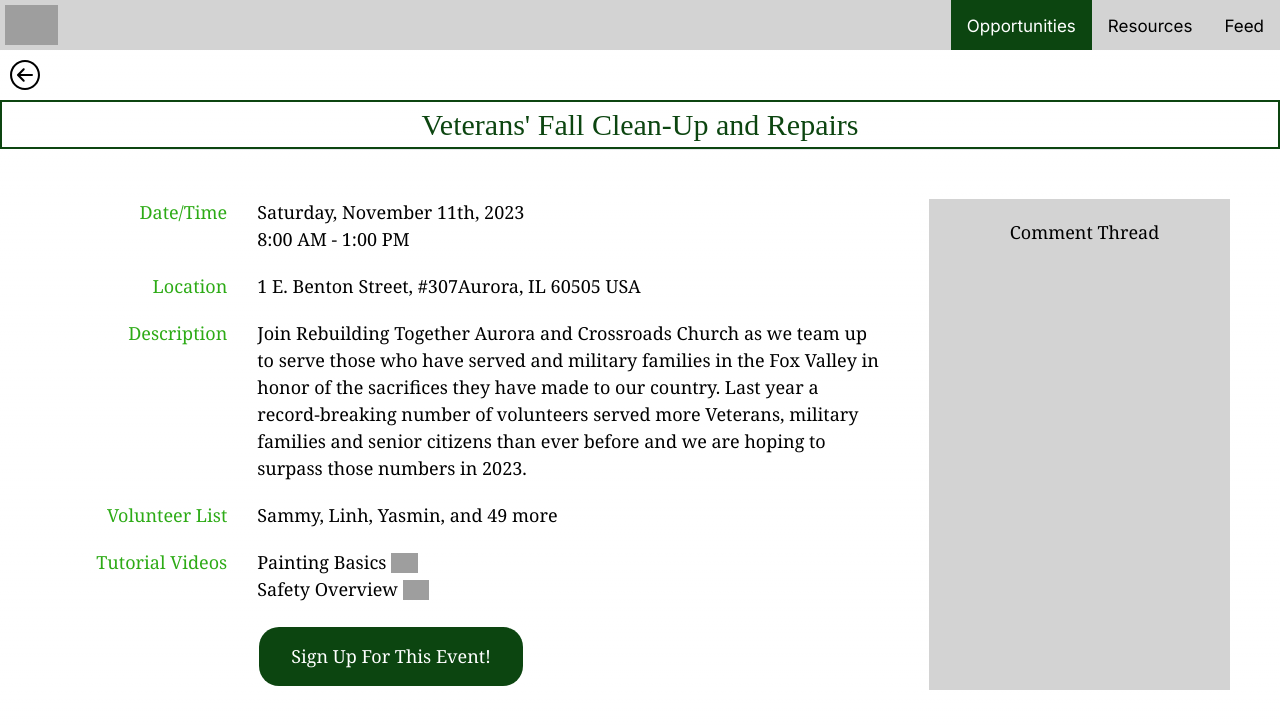
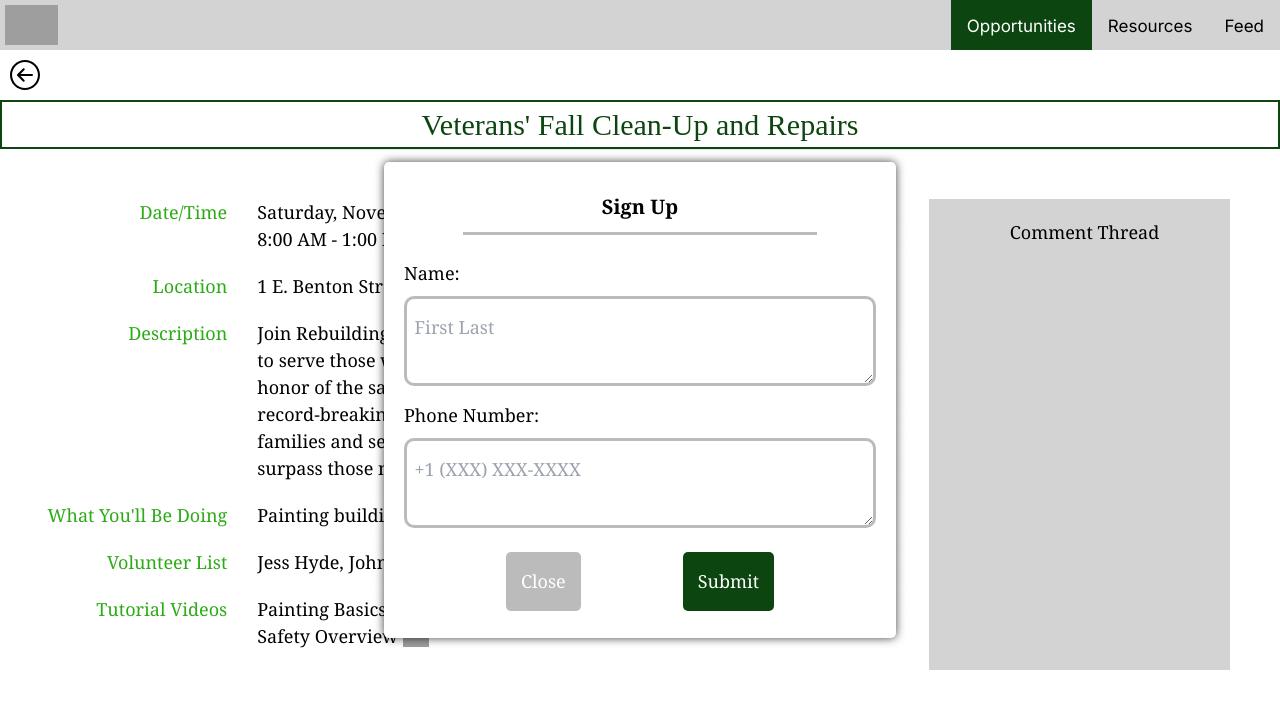
Before and after one commit to cfgchicago23/Team-5, a Next.js app in the folder frontend/: page /opportunities/job1 in a window 1280 px wide. Both pictures are taken after a click on the button "Sign Up For This Event!". Shown: the top 728 px of the page. Built offline with nearby package versions, Linux system fonts and the light colour scheme; grey boxes are pictures that could not be loaded.

Commit message:
Adding Sign Up pop-up

```diff
--- a/frontend/src/app/components/JobBoard.tsx
+++ b/frontend/src/app/components/JobBoard.tsx
@@ -10,9 +10,9 @@ const JobBoard = () => {
           <div className="recent-event-list">
             <a href="../opportunities/job1">
               <div className='event-1'>
-                <img classname = 'job-images' src = '../images/job-pic1.png' alt='happy volunteers'></img>
+                <img src = '../images/job-pic1.png' alt='happy volunteers'></img>
                 <h4 className="event-title">Veterans Fall Clean-up and Repairs</h4>
-                <p className="event-time">Saturday, November 25, 2023 9:00 AM - 2:00 PM </p>
+                <p className="event-time">Saturday, November 11, 2023 8:00 AM - 1:00 PM</p>
                 <p className="event-skill">
                 Join Rebuilding Together Aurora and Crossroads Church as we team up to serve those who have served and military families in the Fox Valley.
                 </p>
@@ -20,16 +20,16 @@ const JobBoard = () => {
               </div>
             </a>
               <div className='event-1'>
-                <img classname = 'job-images' src = '../images/job-pic2.png' alt='happy volunteers'></img>
+                <img src = '../images/job-pic2.png' alt='happy volunteers'></img>
                 <h4 className="event-title">Community Center Floor & Painting</h4>
-                <p className="event-time">Saturday, November 11, 2023 8:00 AM - 1:00 PM </p>
+                <p className="event-time">Saturday, November 25, 2023 9:00 AM - 2:00 PM</p>
                 <p className="event-skill">
                 Welcoming all skills levels to re-paint and re-floor Aurora Community Center!
                 </p>
                 <br></br>
               </div>
               <div className='event-1'>
-                <img classname = 'job-images' src = '../images/job-pic3.png' alt='happy volunteers'></img>
+                <img src = '../images/job-pic3.png' alt='happy volunteers'></img>
                 <h4 className="event-title">South Neighboorhood Home Repair & Cleaning</h4>
                 <p className="event-time">Saturday, December 2, 2023 8:30 AM - 1:00 PM </p>
                 <p className="event-skill">
--- a/frontend/src/app/components/JobPosting.tsx
+++ b/frontend/src/app/components/JobPosting.tsx
@@ -1,6 +1,14 @@
+"use client";
+import * as React from 'react'
 import '../globals.css';
+import { useState } from 'react';
+import SignUp from './SignUp';
 
 const JobPosting = () => {
+    const [seen, setSeen] = useState<boolean>(false)
+    function togglePop () {
+        setSeen(!seen);
+    };
   return (
     <main>
         <h1>Veterans' Fall Clean-Up and Repairs</h1>
@@ -34,10 +42,18 @@ const JobPosting = () => {
             </div>
             <div className="row">
                 <div className="column left1">
+                    What You'll Be Doing
+                </div>
+                <div className="column right1">
+                    Painting building exterior, Reinstalling floor boards, and More!
+                </div>
+            </div>
+            <div className="row">
+                <div className="column left1">
                     Volunteer List
                 </div>
                 <div className="column right1">
-                    Sammy, Linh, Yasmin, and 49 more
+                    Jess Hyde, John Kraft, Will Stark, and 49 more
                 </div>
             </div>
             <div className="row">
@@ -57,9 +73,12 @@ const JobPosting = () => {
             <div className="row">
                 <div className="column left1">
                 </div>
-                <div className="column right1">
-                    <button>Sign Up For This Event!</button>
-                </div>
+                {seen ? <SignUp toggle={togglePop}/> :
+                <div className='column right1'>
+                    <div onClick={togglePop}>
+                        <button>Sign Up For This Event!</button>
+                    </div>
+                </div>}
             </div>
         </div>
         <div className="column right2">Comment Thread</div>
--- /dev/null
+++ b/frontend/src/app/components/SignUp.tsx
@@ -0,0 +1,39 @@
+import * as React from 'react'
+import '../globals.css';
+
+
+interface PopupProps {
+    toggle: React.Dispatch<React.SetStateAction<boolean>>;
+}
+
+const SignUp: React.FC<PopupProps> = ({ toggle }) => {
+    return (
+        <div className="signup">
+            <div className="popup-inner">
+                <div>
+                    <p>Sign Up</p>
+                    <hr className="solid"></hr>
+                </div>
+                <form className='post-form'>
+                    <label>
+                        Name:
+                        <div className="form-input">
+                            <textarea placeholder="First Last"></textarea>
+                        </div>
+                        Phone Number:
+                        <div className="form-input">
+                            <textarea placeholder="+1 (XXX) XXX-XXXX"></textarea>
+                        </div>
+                    </label>
+                    <div className='popup-button'>
+                        {/* <button onClick={toggle}>Close</button> */}
+                        <button className="close-button" type="submit">Close</button>
+                        <button className="submit-button" type="submit">Submit</button>
+                    </div>
+                </form>
+            </div>
+        </div>
+    )
+};
+
+export default SignUp;
```
